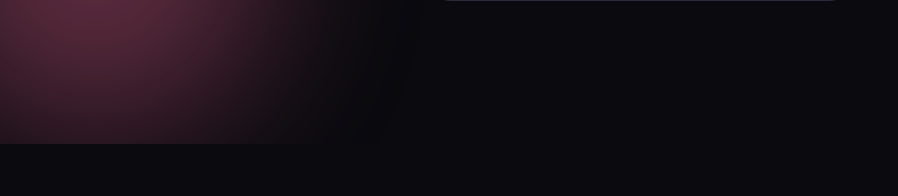
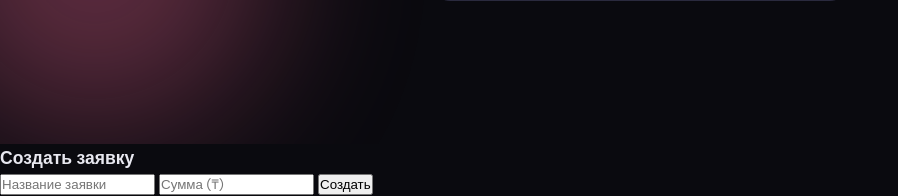
Before and after one commit to Madi3323/alma_digital335, a Flask app: page /cabinet in a window 1280 px wide. Shown: the part 656-852 px from the top of the page, without its empty margins (0-898 px from the left). Before the commit the page ends 800 px from the top, so only its background shows below. Run offline with Flask 3, Linux system fonts and the light colour scheme.

Commit message:
Update cabinet.html

```diff
--- a/templates/cabinet.html
+++ b/templates/cabinet.html
@@ -231,3 +231,11 @@
   <script src="{{ url_for('static', filename='tetris.js') }}"></script>
 </body>
 </html>
+<div class="order-form">
+  <h3>Создать заявку</h3>
+
+  <input type="text" id="orderTitle" placeholder="Название заявки">
+  <input type="number" id="orderAmount" placeholder="Сумма (₸)">
+
+  <button id="createOrderBtn">Создать</button>
+</div>
```
